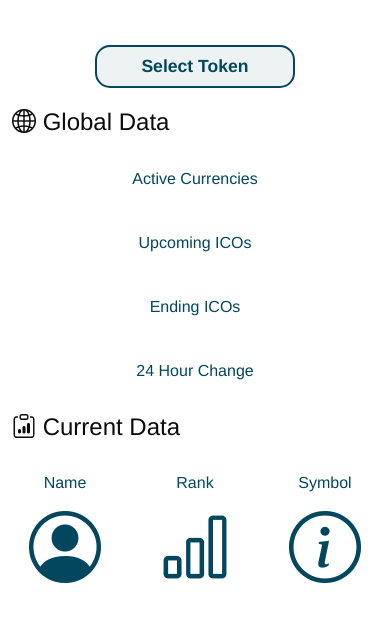
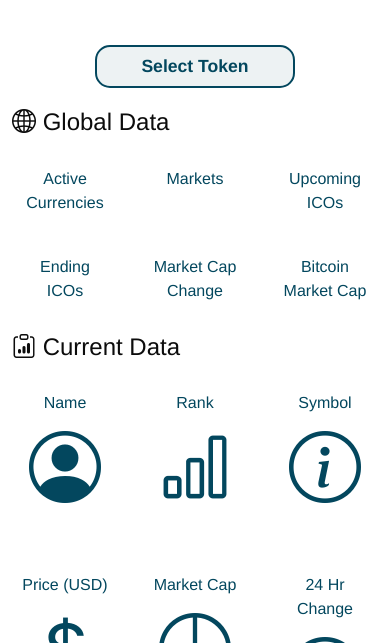
Before and after one commit to jamesingram2/frontEndProject, a PHP site: page /dashboard.html in a window 390 px wide. Shown: the part 57-700 px from the top of the page. Run offline with PHP 8.4, Linux system fonts and the light colour scheme; some libraries are stand-ins or nearby versions.

Commit message:
added new fields to global data in dashboard.html

```diff
--- a/css/style.css
+++ b/css/style.css
@@ -93,13 +93,15 @@ h3 {
 }
 
 #globalRow i {
-   font-size: 3.5rem;
+   font-size: 4.5rem;
 }
 
 #activeCurrencies,
+#markets,
 #newICOs,
 #endICOs,
-#marketChange {
+#marketChange,
+#topMarketCap {
    background-color: #fff;
    border-radius: 25px;
    color:#03475e;
--- a/dashboard.html
+++ b/dashboard.html
@@ -50,17 +50,23 @@
                 <h3><i class="bi bi-globe2"></i> Global Data</h3>
                 <div id="globalSummary">
                     <div class="row" id="globalRow">
-                        <div class="col-lg-3 col-sm-6" id="activeCurrencies">
+                        <div class="col-4" id="activeCurrencies">
                             Active Currencies<br>
                         </div>
-                        <div class="col-lg-3 col-sm-6" id="newICOs">
+                        <div class="col-4" id="markets">
+                            Markets<br>
+                        </div>
+                        <div class="col-4" id="newICOs">
                             Upcoming ICOs<br>
                         </div>
-                        <div class="col-lg-3 col-sm-6" id="endICOs">
+                        <div class="col-4" id="endICOs">
                             Ending ICOs<br>
                         </div>
-                        <div class="col-lg-3 col-sm-6" id="marketChange">
-                            24 Hour Change<br>
+                        <div class="col-4" id="marketChange">
+                            Market Cap Change<br>
+                        </div>
+                        <div class="col-4" id="topMarketCap">
+                            Bitcoin Market Cap<br>
                         </div>
                     </div>
                 </div>
--- a/js/globalData.js
+++ b/js/globalData.js
@@ -3,19 +3,25 @@ export async function fetchGlobalData() {
    const global2 = document.getElementById('newICOs');
    const global3 = document.getElementById('endICOs');
    const global4 = document.getElementById('marketChange');
+   const global5 = document.getElementById('markets');
+   const global6 = document.getElementById('topMarketCap');
 
    const response = await fetch("https://api.coingecko.com/api/v3/global");
    const data = await response.json();
    const geckoData = data.data;
+   console.log(geckoData);
 
    let activeCurr = geckoData.active_cryptocurrencies;
    let activeCurrFormatted = Number(activeCurr).toLocaleString();
+   let markets = geckoData.markets;
    let upcomingICOs = geckoData.upcoming_icos;
    let upcomingICOsFormatted = Number(upcomingICOs).toLocaleString();
    let endedICOs = geckoData.ended_icos;
    let endedICOsFormated = Number(endedICOs).toLocaleString();
    let globalMarketCapChange = geckoData.market_cap_change_percentage_24h_usd;
    globalMarketCapChange = globalMarketCapChange.toFixed(2);
+   let marketCapPercentage = geckoData.market_cap_percentage.btc;
+   marketCapPercentage = marketCapPercentage.toFixed(2);
 
    global1.innerHTML += `<i class="bi bi-cash-coin"></i><br><h4>${activeCurrFormatted}</h4>`;
    global2.innerHTML += `<i class="bi bi-check-circle"></i><br><h4>${upcomingICOsFormatted}</h4>`;
@@ -25,4 +31,18 @@ export async function fetchGlobalData() {
    } else {
       global4.innerHTML += `<i class="bi bi-arrow-up-circle"></i><br><h4>${globalMarketCapChange}%</h4>`;
    }
+   global5.innerHTML += `<i class="bi bi-bank2"></i><br><h4>${markets}</h4>`;
+   global6.innerHTML += `<i class="bi bi-currency-bitcoin"></i><br><h4>${marketCapPercentage}%</h4>`;
+
+   const globalArr = [global1, global2, global3, global4, global5, global6];
+
+   for (let el of globalArr) {
+      el.addEventListener('mouseover', function() {
+         el.style.backgroundColor = "#03465e";
+         el.style.color = "#fff";
+      });
+      el.addEventListener('mouseout', function() {
+         el.style = "";
+      });
+   }
 }
--- a/js/script.js
+++ b/js/script.js
@@ -7,7 +7,7 @@ import { ticker } from "./ticker.js";
 
 fetchGlobalData();
 importData();
-setTimeout(history, 800);
+setTimeout(history, 1000);
 setTimeout(calculate, 1000);
 fetchNews();
 ticker();
--- a/js/scripts.js
+++ b/js/scripts.js
@@ -1,14 +1,14 @@
 const cardArr = ['card1', 'card2', 'card3'];
 
 function cardHover(arr) {
-   for (eventElement of cardArr) {
+   for (let eventElement of cardArr) {
       let cardEl = document.getElementById(`${eventElement}`);
       cardEl.addEventListener('mouseover', function() {
          cardEl.style.backgroundColor = "darkgray";
       });
       cardEl.addEventListener('mouseout', function() {
          cardEl.style = "";
-      })
+      });
    }
 }
 
```
